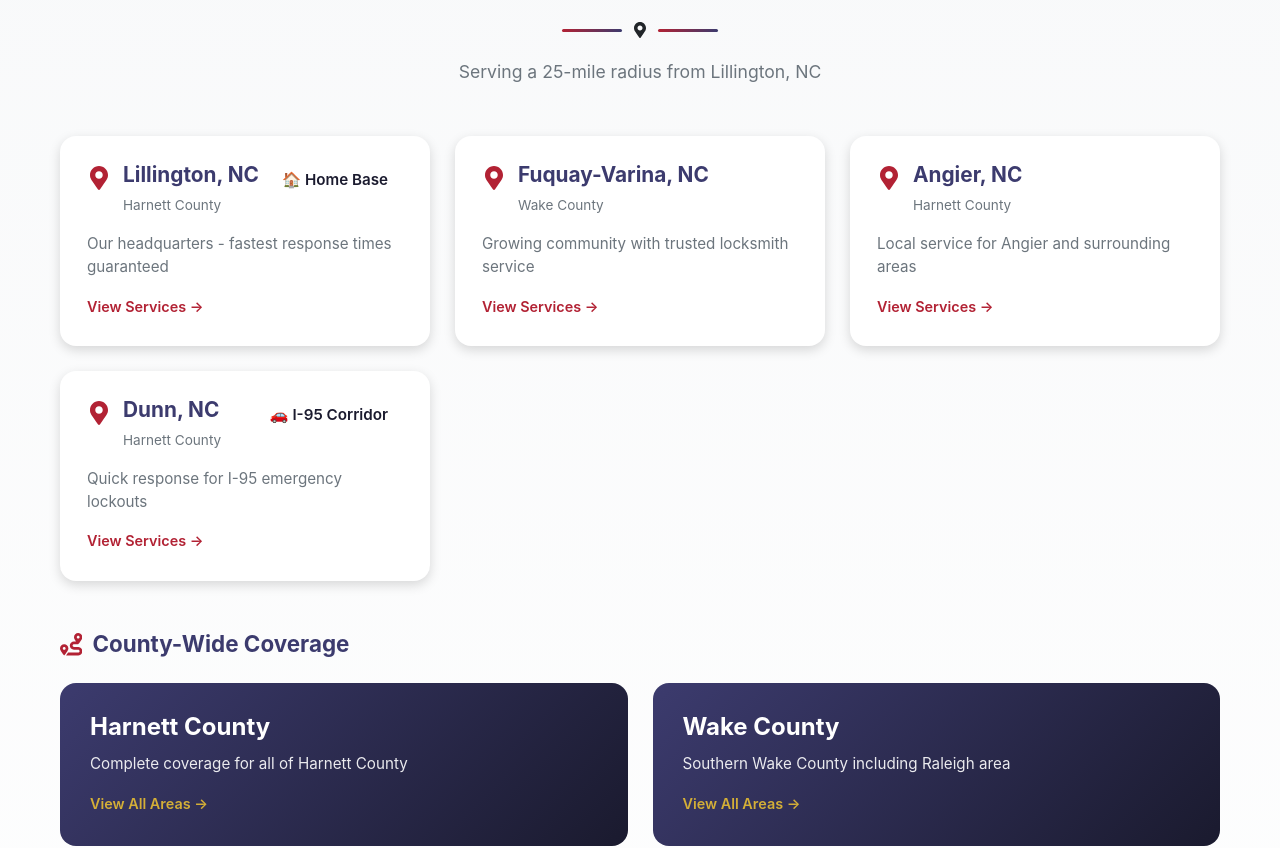
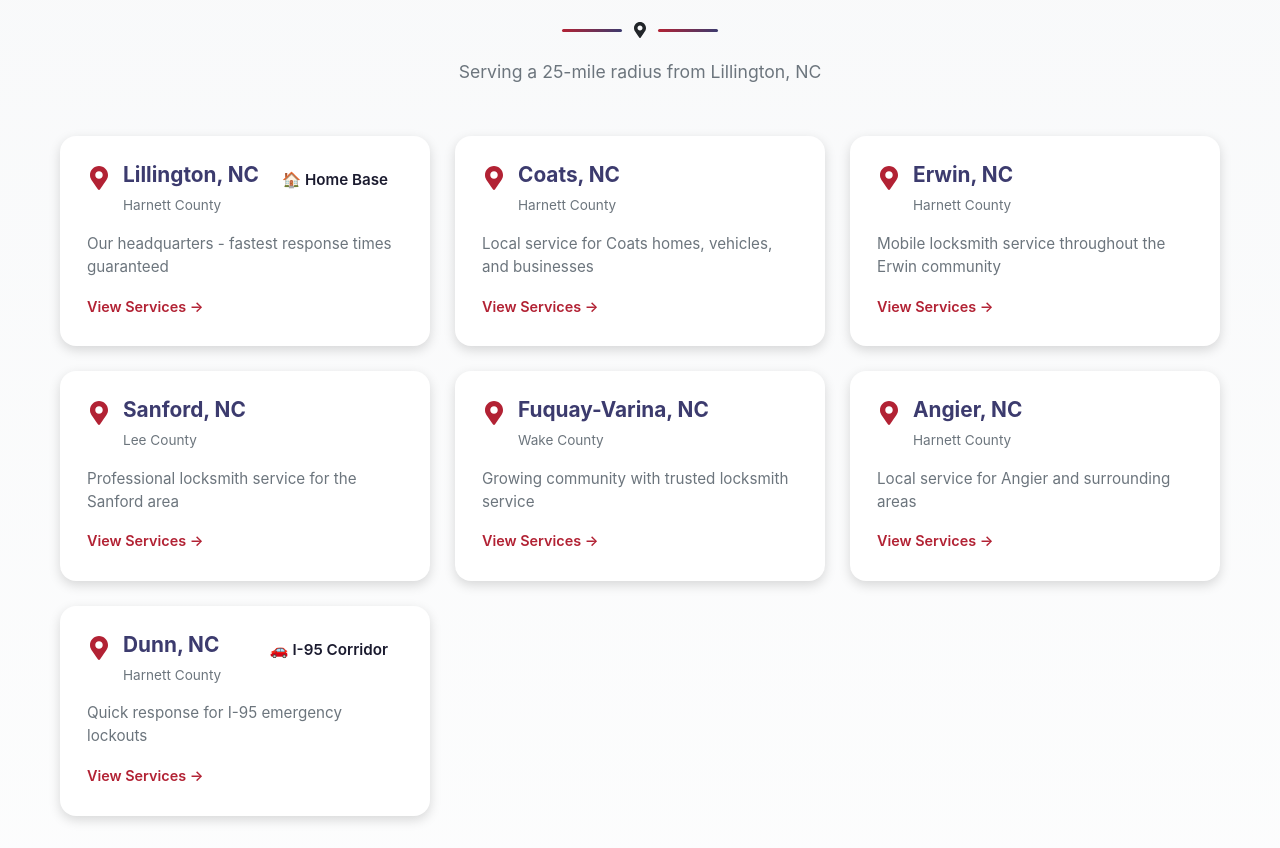
Before and after one commit to Definitely-Ai/Goodlocksmith, a React (Vite) app: page / in a window 1280 px wide. Shown: the part 4000-4848 px from the top of the page. Built offline with nearby package versions, Linux system fonts and the light colour scheme.

Commit message:
Promote Coats Erwin and Sanford service areas

```diff
--- a/src/components/ServiceAreas.jsx
+++ b/src/components/ServiceAreas.jsx
@@ -11,6 +11,27 @@ const ServiceAreas = () => {
             county: 'Harnett County',
             badge: '🏠 Home Base',
             description: 'Our headquarters - fastest response times guaranteed'
+        },
+        {
+            name: 'Coats',
+            slug: 'Coats',
+            county: 'Harnett County',
+            badge: null,
+            description: 'Local service for Coats homes, vehicles, and businesses'
+        },
+        {
+            name: 'Erwin',
+            slug: 'Erwin',
+            county: 'Harnett County',
+            badge: null,
+            description: 'Mobile locksmith service throughout the Erwin community'
+        },
+        {
+            name: 'Sanford',
+            slug: 'Sanford',
+            county: 'Lee County',
+            badge: null,
+            description: 'Professional locksmith service for the Sanford area'
         },
         {
             name: 'Fuquay-Varina',
@@ -51,7 +72,7 @@ const ServiceAreas = () => {
     ];
 
     const additionalAreas = [
-        'Erwin', 'Coats', 'Holly Springs', 'Sanford', 'Cameron',
+        'Holly Springs', 'Cameron',
         'Spring Lake', 'Buies Creek', 'Willow Spring', 'Broadwell',
         'Mamers', 'Olivia', 'Pittsboro', 'Apex', 'Garner'
     ];
```
